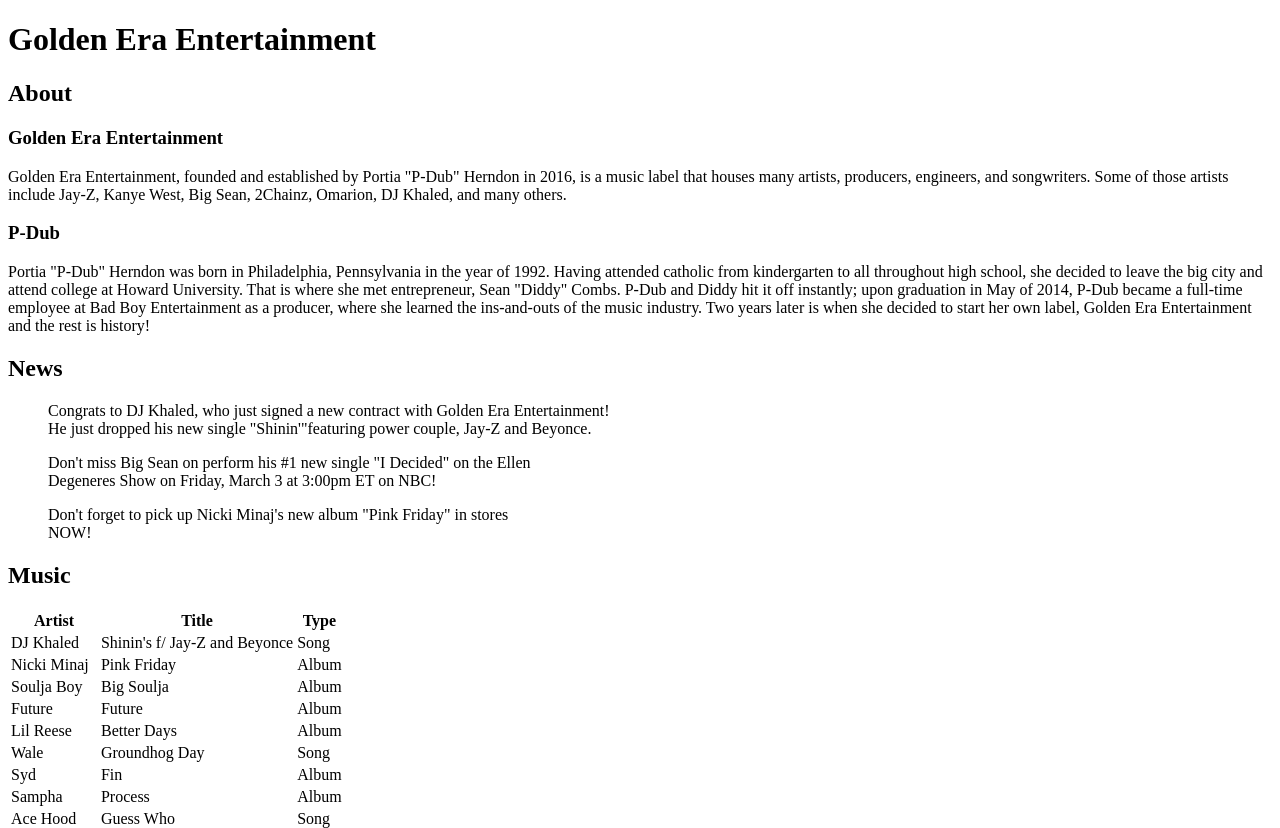
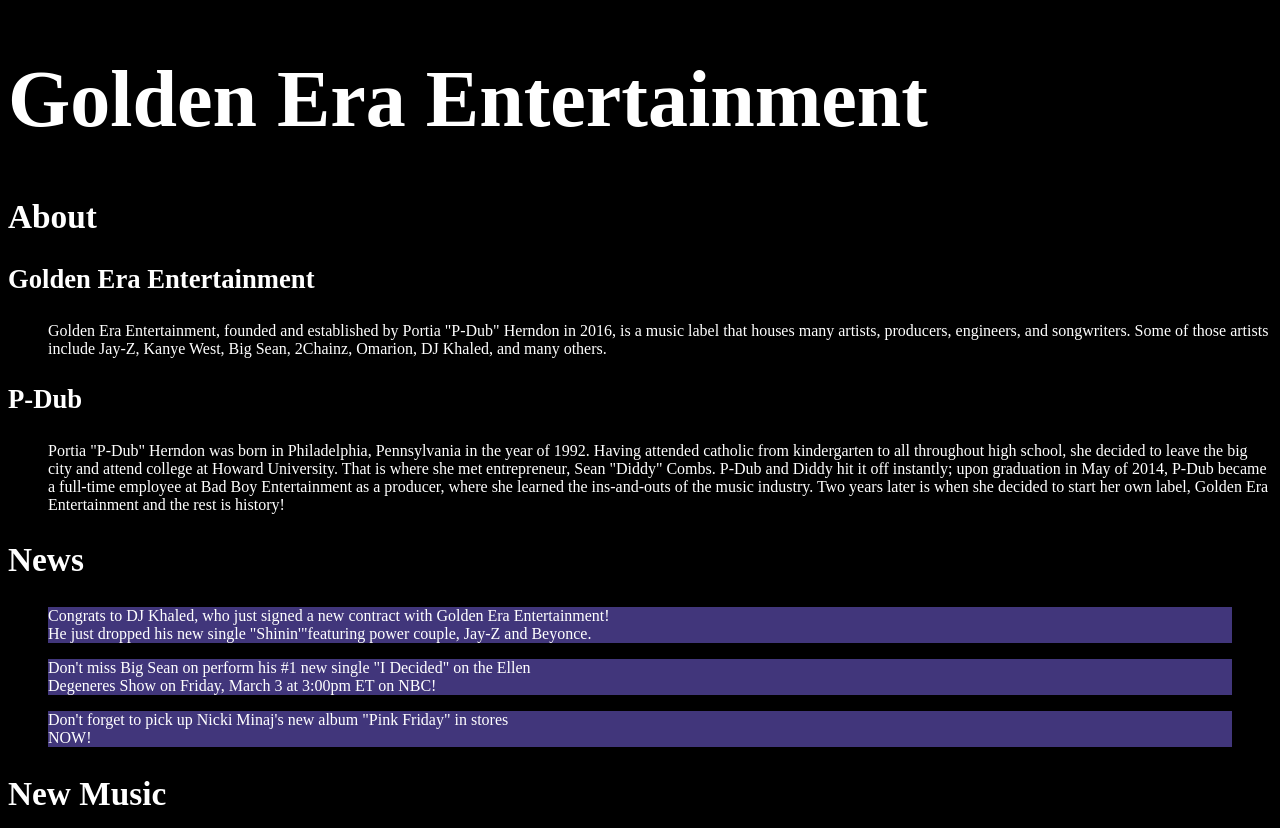
Before and after one commit to portiaherndon/HTML, a plain HTML site: page index.html in a window 1280 px wide. Shown: the top 828 px of the page. Drawn offline with Linux system fonts and the light colour scheme.

Commit message:
changes made to index.html. css file added for style

```diff
--- /dev/null
+++ b/index.css
@@ -0,0 +1,30 @@
+h1	{
+	font-size: 60pt;
+	}
+h2
+	{
+	font-size: 25pt;
+	}
+h3	{
+	font-size: 20pt;
+	}
+body	{
+	background-color: #000000;
+	color: #FFFFFF;
+	}
+p	{
+	margin-left: 40px;
+	}
+table	{
+	margin-left: 40px;
+	border: 2px solid #FFFFFF;
+	background-color: #43367B;
+	}
+td	{
+	border: 1px solid #FFFFFF;
+
+	}
+blockquote	{
+	background-color: #41367B;
+
+	}
--- a/index.html
+++ b/index.html
@@ -1,6 +1,7 @@
 <!DOCTYPE html>
 <html>
 	<head>
+		<link href ="index.css" type="text/css" rel="stylesheet" />
 		<title>Golden Era
 
 		</title>
@@ -22,7 +23,7 @@
 			<blockquote>
 			Don't forget to pick up Nicki Minaj's new album "Pink Friday" in stores <br />NOW!
 			</blockquote>
-		<h2>Music</h2>
+		<h2>New Music</h2>
 			<table>
 				<tr><th>Artist</th><th>Title</th><th>Type</th></tr>
 				<tr><td>DJ Khaled</td><td>Shinin's f/ Jay-Z and Beyonce</td><td>Song</td></tr>
```
